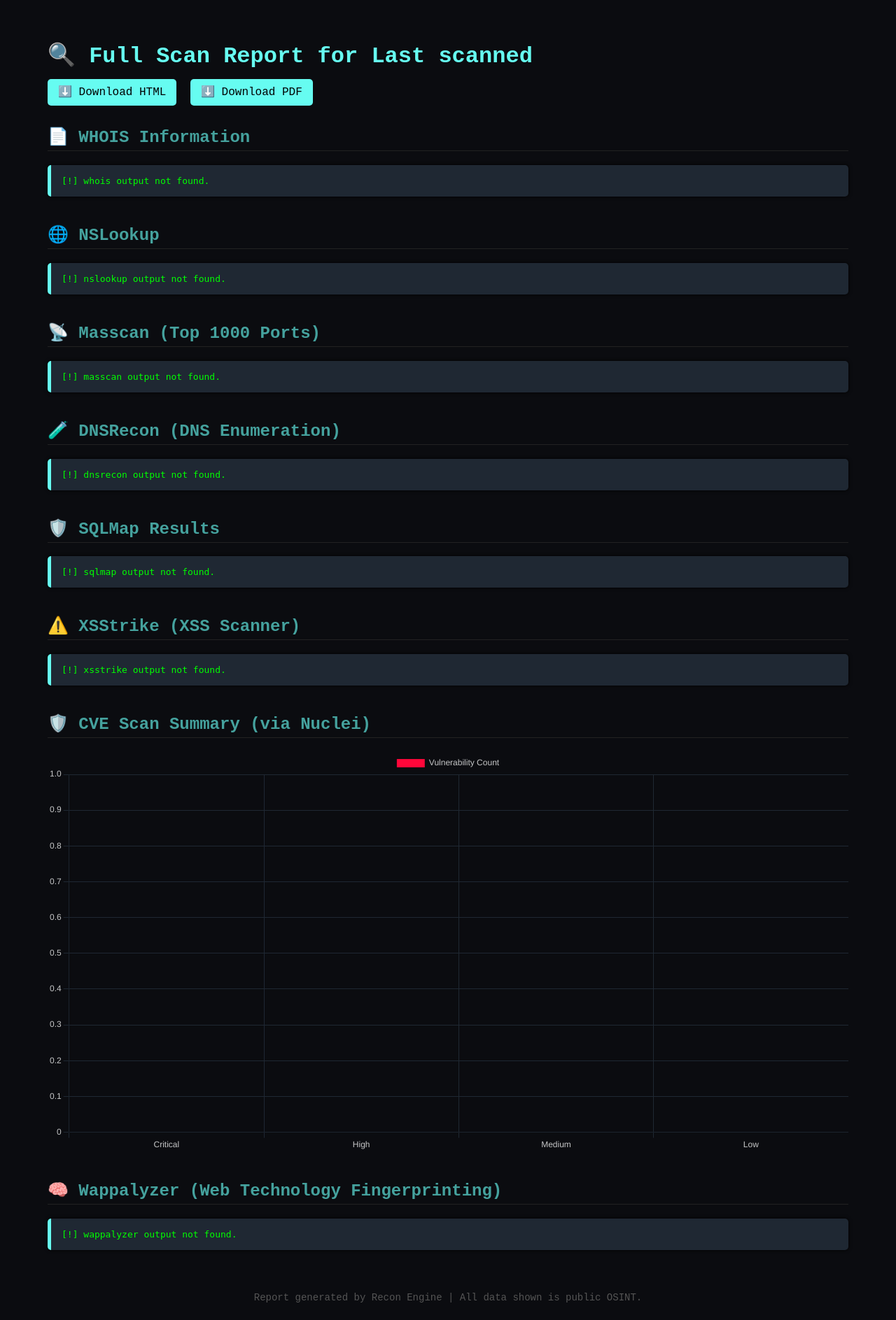
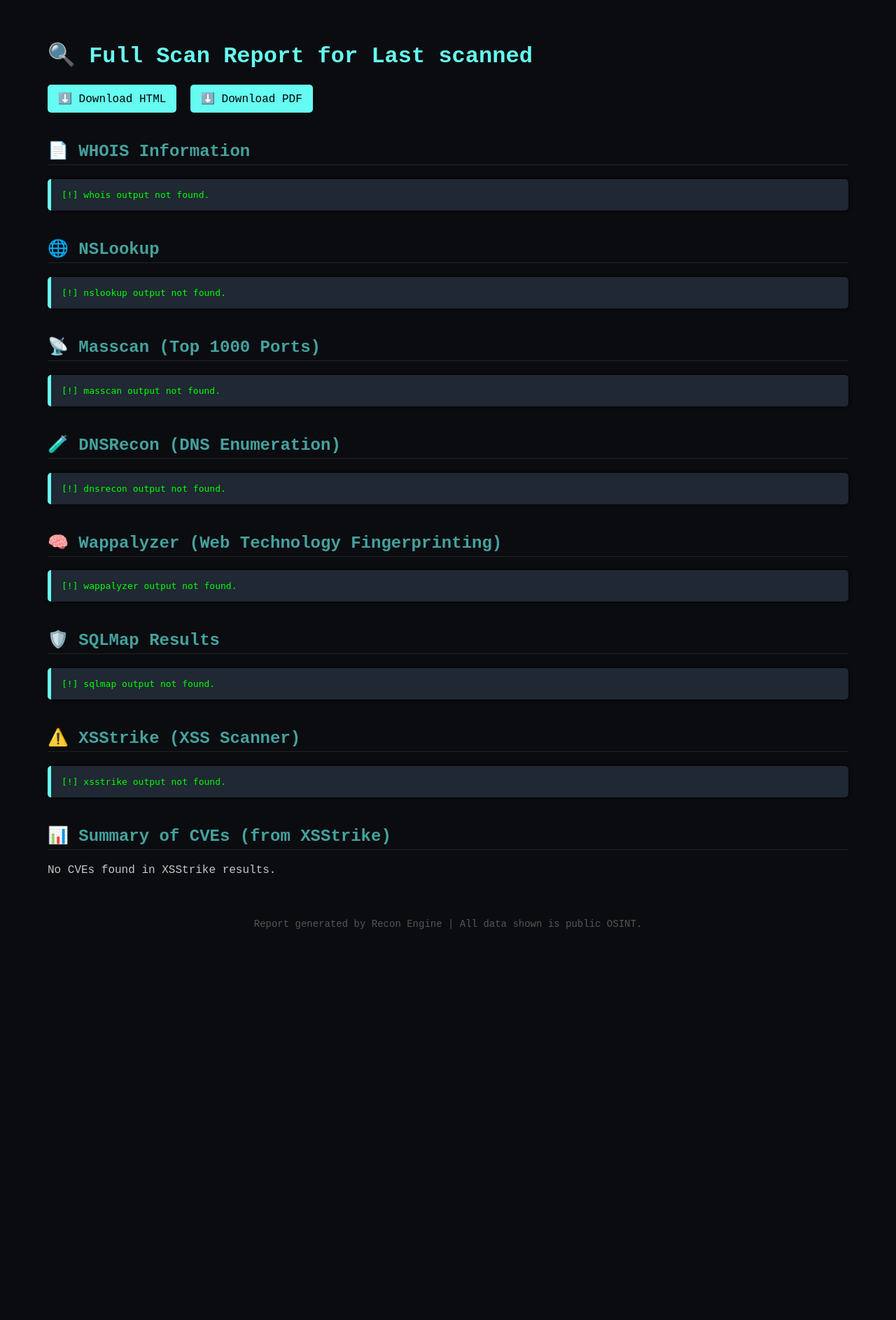
Before and after one commit to root-reborn/ivae, a Flask app: page /report in a window 1280 px wide. Shown: the top 1887 px of the page at 70% size. After the commit the page ends 1328 px from the top, so only its background shows below. Run offline with Flask 3, Linux system fonts and the light colour scheme.

Commit message:
CVE Summary Added

```diff
--- a/app.py
+++ b/app.py
@@ -8,6 +8,11 @@
 import threading
 import time
 from collections import Counter
+import matplotlib
+matplotlib.use('Agg')  # Important for headless environments (like PDF export)
+import matplotlib.pyplot as plt
+import requests
+import nvdlib
 
 app = Flask(__name__)
 OUTPUT_DIR = "output"
@@ -39,10 +44,7 @@
         result = subprocess.run(["nslookup", domain], capture_output=True, text=True, timeout=10)
         output = result.stdout
         matches = re.findall(r"Address:\s*([\d\.]+)", output)
-        if matches:
-            ip_address = matches[-1]
-            return ip_address, output
-        return None, output
+        return (matches[-1], output) if matches else (None, output)
     except Exception as e:
         return None, f"Error resolving IP: {e}"
 
@@ -51,24 +53,20 @@
 def strip_ansi(text):
     return ANSI_ESCAPE_RE.sub('', text)
 
-def run_command(cmd, output_file, step_name, strip_ansi_output=False):
+def run_command(cmd, output_file, step_name, strip_ansi_output=False, timeout=180):
     try:
         update_progress(f"Running {step_name}...")
         with open(output_file, "w") as out:
             out.write(f"Running command: {' '.join(cmd)}\n\n")
-            result = subprocess.run(cmd, stdout=subprocess.PIPE, stderr=subprocess.PIPE, timeout=180)
+            result = subprocess.run(cmd, stdout=subprocess.PIPE, stderr=subprocess.PIPE, timeout=timeout)
             stdout = result.stdout.decode(errors="ignore")
             stderr = result.stderr.decode(errors="ignore")
-
             if strip_ansi_output:
                 stdout = strip_ansi(stdout)
                 stderr = strip_ansi(stderr)
-
             out.write(stdout)
             if stderr:
-                out.write("\n--- STDERR ---\n")
-                out.write(stderr)
-
+                out.write("\n--- STDERR ---\n" + stderr)
         update_progress(f"{step_name} completed.")
     except subprocess.TimeoutExpired:
         update_progress(f"{step_name} timed out.")
@@ -77,89 +75,117 @@
     except Exception as e:
         update_progress(f"{step_name} failed.")
         with open(output_file, "w") as out:
-            out.write(f"ERROR: Failed to run command: {e}\n")
+            out.write(f"ERROR: {e}\n")
 
 def run_recon(target):
     domain = extract_domain(target)
     timestamp = progress["timestamp"]
-
     run_command(["whois", domain], f"{OUTPUT_DIR}/whois_{timestamp}.txt", "Whois")
-
     ip, nslookup_output = get_ip_from_nslookup(domain)
     with open(f"{OUTPUT_DIR}/nslookup_{timestamp}.txt", "w") as f:
         f.write(nslookup_output)
-
     if ip:
         run_command(["sudo", "masscan", ip, "-p1-1000"], f"{OUTPUT_DIR}/masscan_{timestamp}.txt", "Masscan")
     else:
         update_progress("IP resolution failed. Skipping Masscan.")
-        with open(f"{OUTPUT_DIR}/masscan_{timestamp}.txt", "w") as f:
-            f.write("[!] Failed to resolve IP for masscan.\n")
-
     run_command(["dnsrecon", "-d", domain, "-a"], f"{OUTPUT_DIR}/dnsrecon_{timestamp}.txt", "DNSRecon")
-
     url = f"https://{domain}" if not target.startswith("http") else target
     run_command(["wappalyzer", "-i", url], f"{OUTPUT_DIR}/wappalyzer_{timestamp}.txt", "Wappalyzer", strip_ansi_output=True)
-
-def run_cve_scan(target):
-    timestamp = progress["timestamp"]
-    url = f"https://{target}" if not target.startswith("http") else target
-    run_command([
-        "nuclei", "-u", url,
-        "-severity", "low,medium,high,critical",
-        "-json", "-o", f"{OUTPUT_DIR}/nuclei_{timestamp}.json"
-    ], f"{OUTPUT_DIR}/nuclei_{timestamp}.txt", "Nuclei CVE Scan")
 
 def run_scanning(target):
     timestamp = progress["timestamp"]
     url = f"https://{target}" if not target.startswith("http") else target
-
-    sqlmap_cmd = [
-        "sqlmap", "-u", url,
-        "--technique=BEUSTQ", "--crawl", "3",
-        "--batch", "--threads", "8"
-    ]
-    run_command(sqlmap_cmd, f"{OUTPUT_DIR}/sqlmap_{timestamp}.txt", "SQLMap")
-
-    xsstrike_cmd = ["xsstrike", "-u", url, "--crawl"]
-    run_command(xsstrike_cmd, f"{OUTPUT_DIR}/xsstrike_{timestamp}.txt", "XSStrike")
+    run_command(["xsstrike", "-u", url, "--crawl"], f"{OUTPUT_DIR}/xsstrike_{timestamp}.txt", "XSStrike", strip_ansi_output=True, timeout=120)
+    run_command(["sqlmap", "-u", url, "--technique=BEUSTQ", "--crawl", "3", "--batch", "--threads", "8"], f"{OUTPUT_DIR}/sqlmap_{timestamp}.txt", "SQLMap")
 
 def quick_scan(target):
     domain = extract_domain(target)
     timestamp = progress["timestamp"]
-
     run_command(["whois", domain], f"{OUTPUT_DIR}/whois_{timestamp}.txt", "Whois")
-
     ip, nslookup_output = get_ip_from_nslookup(domain)
     with open(f"{OUTPUT_DIR}/nslookup_{timestamp}.txt", "w") as f:
         f.write(nslookup_output)
-
     if ip:
         run_command(["sudo", "masscan", ip, "-p1-1000", "--rate", "1000"], f"{OUTPUT_DIR}/masscan_{timestamp}.txt", "Masscan")
     else:
         update_progress("IP resolution failed. Skipping Masscan.")
-        with open(f"{OUTPUT_DIR}/masscan_{timestamp}.txt", "w") as f:
-            f.write("[!] Failed to resolve IP for masscan.\n")
-
     url = f"https://{domain}" if not target.startswith("http") else target
     run_command(["wappalyzer", "-i", url], f"{OUTPUT_DIR}/wappalyzer_{timestamp}.txt", "Wappalyzer", strip_ansi_output=True)
-
     run_command(["dnsrecon", "-d", domain, "-a"], f"{OUTPUT_DIR}/dnsrecon_{timestamp}.txt", "DNSRecon")
 
-    for fname in ["sqlmap", "xsstrike", "nuclei", "nuclei.json"]:
-        open(os.path.join(OUTPUT_DIR, f"{fname}_{timestamp}.txt"), 'w').close()
+def get_cvss_score_from_nvd(cve_id):
+    try:
+        results = nvdlib.searchCVE(cveId=cve_id, key='98b53deb-a7ab-4397-a914-0334b30c04f6')
+        if results:
+            cve = results[0]
+            if hasattr(cve, 'v31score') and cve.v31score:
+                return float(cve.v31score), cve.v31vector
+            elif hasattr(cve, 'v3score') and cve.v3score:
+                return float(cve.v3score), cve.v3vector
+            elif hasattr(cve, 'v2score') and cve.v2score:
+                return float(cve.v2score), cve.v2vector
+    except Exception as e:
+        print(f"Error fetching CVSS data for {cve_id}: {e}")
+    return 0.0, ""
 
-def count_cve_severities():
-    timestamp = progress["timestamp"]
-    counts = {"low": 0, "medium": 0, "high": 0, "critical": 0}
-    try:
-        with open(os.path.join(OUTPUT_DIR, f"nuclei_{timestamp}.json")) as f:
-            data = [json.loads(line) for line in f if line.strip()]
-            severities = [entry.get("info", {}).get("severity", "").lower() for entry in data]
-            counts.update(Counter(severities))
-    except FileNotFoundError:
-        pass
-    return counts
+def parse_xsstrike_output(filepath):
+    with open(filepath, 'r', encoding='utf-8') as file:
+        lines = file.readlines()
+    cves = []
+    seen = set()
+    current_component = current_version = current_location = None
+    i = 0
+    while i < len(lines):
+        line = lines[i].strip()
+        if line.startswith('[+] Vulnerable component:'):
+            match = re.match(r'\[\+\] Vulnerable component: (.+?) v([0-9\.]+)', line)
+            if match:
+                current_component = match.group(1).strip()
+                current_version = match.group(2).strip()
+        elif line.startswith('[!] Component location:'):
+            current_location = line.split(":", 1)[1].strip()
+        elif line.startswith('[!] Summary:'):
+            summary = line.split(":", 1)[1].strip()
+            i += 1
+            severity = lines[i].strip().split(":", 1)[1].strip().lower()
+            i += 1
+            cve_line = lines[i].strip()
+            cve_match = re.match(r'\[\!\] CVE: (CVE-\d{4}-\d+)', cve_line)
+            if cve_match:
+                cve_id = cve_match.group(1)
+                if cve_id in seen:
+                    i += 1
+                    continue
+                seen.add(cve_id)
+                score, vector = get_cvss_score_from_nvd(cve_id)
+                cves.append({
+                    "component": current_component,
+                    "version": current_version,
+                    "location": current_location,
+                    "severity": severity,
+                    "cve": cve_id,
+                    "description": summary,
+                    "cvss": score,
+                    "vector": vector
+                })
+        i += 1
+    return cves
+
+def plot_cve_severity_distribution(cves):
+    severity_counts = Counter(cve["severity"] for cve in cves)
+    labels = ["low", "medium", "high"]
+    values = [severity_counts.get(label, 0) for label in labels]
+    colors = ['#87ceeb', '#ffa500', '#ff073a']
+    plt.figure(figsize=(4, 3))  # Smaller size
+    plt.bar(labels, values, color=colors)
+    plt.title("CVE Severity Distribution")
+    plt.xlabel("Severity")
+    plt.ylabel("Count")
+    plt.tight_layout()
+    chart_path = os.path.join(OUTPUT_DIR, "xsstrike_cve_chart.png")
+    plt.savefig(chart_path)
+    plt.close()
+    return chart_path
 
 def load_output(tool):
     filename = f"{tool}_{progress.get('timestamp', 'latest')}.txt"
@@ -174,28 +200,24 @@
     if request.method == "POST":
         target = request.form.get("target")
         scan_type = request.form.get("scan_type")
-
         if not target or not scan_type:
             return "Target and Scan Type are required", 400
-
         clear_output_dir()
-        progress["status"] = "Scanning..."
-        progress["steps"] = []
-        progress["scan_type"] = scan_type
-        progress["timestamp"] = time.strftime("%Y%m%d_%H%M%S")
-
+        progress.update({
+            "status": "Scanning...",
+            "steps": [],
+            "scan_type": scan_type,
+            "timestamp": time.strftime("%Y%m%d_%H%M%S")
+        })
         def run_selected_scan():
             if scan_type == "quick":
                 quick_scan(target)
             else:
                 run_recon(target)
-                run_cve_scan(target)
                 run_scanning(target)
             progress["status"] = "Completed"
-
         threading.Thread(target=run_selected_scan).start()
         return render_template("loading.html", target=target)
-
     return render_template("form.html")
 
 @app.route("/progress")
@@ -204,24 +226,19 @@
 
 @app.route("/report")
 def report():
-    context = {
-        "target": "Last scanned",
-        "scan_type": progress.get("scan_type", "full"),
-        "whois": load_output("whois"),
-        "nslookup": load_output("nslookup"),
-        "masscan": load_output("masscan"),
-        "dnsrecon": load_output("dnsrecon"),
-        "whatweb": load_output("wappalyzer"),
-        "sqlmap": load_output("sqlmap"),
-        "xsstrike": load_output("xsstrike"),
-        "cve_counts": count_cve_severities()
+    timestamp = progress["timestamp"]
+    xsstrike_path = os.path.join(OUTPUT_DIR, f"xsstrike_{timestamp}.txt")
+    xsstrike_cves = parse_xsstrike_output(xsstrike_path) if os.path.exists(xsstrike_path) else []
+    xsstrike_cves.sort(key=lambda x: x.get("cvss", 0), reverse=True)
+    severity_counts = Counter(cve["severity"] for cve in xsstrike_cves)
+    xsstrike_summary = {
+        "low": severity_counts.get("low", 0),
+        "medium": severity_counts.get("medium", 0),
+        "high": severity_counts.get("high", 0)
     }
-    return render_template("report.html", **context)
-
-@app.route("/download/html")
-def download_html():
-    rendered = render_template("report.html",
-        target="YourTarget",
+    chart_path = plot_cve_severity_distribution(xsstrike_cves) if xsstrike_cves else None
+    return render_template("report.html",
+        target="Last scanned",
         scan_type=progress.get("scan_type", "full"),
         whois=load_output("whois"),
         nslookup=load_output("nslookup"),
@@ -230,29 +247,17 @@
         whatweb=load_output("wappalyzer"),
         sqlmap=load_output("sqlmap"),
         xsstrike=load_output("xsstrike"),
-        cve_counts=count_cve_severities()
+        xsstrike_cves=xsstrike_cves,
+        xsstrike_chart=chart_path,
+        xsstrike_summary=xsstrike_summary
     )
-    html_path = os.path.join(OUTPUT_DIR, f"report_{progress['timestamp']}.html")
-    with open(html_path, "w") as f:
-        f.write(rendered)
-    return send_file(html_path, as_attachment=True, download_name="recon_report.html")
-
 @app.route("/download/pdf")
 def download_pdf():
-    rendered = render_template("report.html",
-        target="YourTarget",
-        scan_type=progress.get("scan_type", "full"),
-        whois=load_output("whois"),
-        nslookup=load_output("nslookup"),
-        masscan=load_output("masscan"),
-        dnsrecon=load_output("dnsrecon"),
-        whatweb=load_output("wappalyzer"),
-        sqlmap=load_output("sqlmap"),
-        xsstrike=load_output("xsstrike"),
-        cve_counts=count_cve_severities()
-    )
-    pdf_path = os.path.join(OUTPUT_DIR, f"report_{progress['timestamp']}.pdf")
-    pdfkit.from_string(rendered, pdf_path)
+    timestamp = progress["timestamp"]
+    chart_path = os.path.join(OUTPUT_DIR, "xsstrike_cve_chart.png")
+    report_html = report()
+    pdf_path = os.path.join(OUTPUT_DIR, f"report_{timestamp}.pdf")
+    pdfkit.from_string(report_html, pdf_path, options={"enable-local-file-access": ""})
     return send_file(pdf_path, as_attachment=True, download_name="recon_report.pdf")
 
 if __name__ == "__main__":
--- a/templates/report.html
+++ b/templates/report.html
@@ -46,14 +46,55 @@
             color: #555;
             font-size: 14px;
         }
+
+        table {
+            width: 100%;
+            border-collapse: collapse;
+            background-color: #1f2833;
+            margin-top: 20px;
+        }
+
+        th, td {
+            border: 1px solid #444;
+            padding: 10px;
+            text-align: left;
+            vertical-align: top;
+        }
+
+        th {
+            background-color: #66fcf1;
+            color: #0b0c10;
+        }
+
+        .low {
+            color: #33ccff;
+        }
+
+        .medium {
+            color: #ffa600;
+        }
+
+        .high {
+            color: #ff073a;
+        }
+
+        a.button {
+            padding: 10px 15px;
+            background-color: #66fcf1;
+            color: #000;
+            text-decoration: none;
+            border-radius: 5px;
+            margin-right: 10px;
+            display: inline-block;
+        }
     </style>
 </head>
 <body>
     <h1>🔍 {{ 'Quick Scan Report' if scan_type == 'quick' else 'Full Scan Report' }} for {{ target }}</h1>
 
     <div style="margin-bottom: 20px;">
-        <a href="/download/html" style="padding: 10px 15px; background-color: #66fcf1; color: #000; text-decoration: none; border-radius: 5px; margin-right: 10px;">⬇️ Download HTML</a>
-        <a href="/download/pdf" style="padding: 10px 15px; background-color: #66fcf1; color: #000; text-decoration: none; border-radius: 5px;">⬇️ Download PDF</a>
+        <a href="/download/html" class="button">⬇️ Download HTML</a>
+        <a href="/download/pdf" class="button">⬇️ Download PDF</a>
     </div>
 
     <div class="section">
@@ -78,6 +119,11 @@
 
     {% if scan_type == 'full' %}
         <div class="section">
+            <h2>🧠 Wappalyzer (Web Technology Fingerprinting)</h2>
+            <pre>{{ whatweb }}</pre>
+        </div>
+
+        <div class="section">
             <h2>🛡️ SQLMap Results</h2>
             <pre>{{ sqlmap }}</pre>
         </div>
@@ -87,41 +133,67 @@
             <pre>{{ xsstrike }}</pre>
         </div>
 
+        {% if xsstrike_cves %}
         <div class="section">
-            <h2>🛡️ CVE Scan Summary (via Nuclei)</h2>
-            <canvas id="cveChart" width="600" height="300"></canvas>
+            <h2>📊 Summary of CVEs (from XSStrike)</h2>
+            <canvas id="xsstrikeChart" width="600" height="300"></canvas>
+
+            <table>
+                <thead>
+                    <tr>
+                        <th>CVE ID</th>
+                        <th>Severity</th>
+                        <th>Description</th>
+                        <th>CVSS Score</th>
+                    </tr>
+                </thead>
+                <tbody>
+                    {% for cve in xsstrike_cves %}
+                    <tr>
+                        <td>{{ cve.cve }}</td>
+                        <td class="{{ cve.severity }}">{{ cve.severity | capitalize }}</td>
+                        <td>{{ cve.description }}</td>
+                        <td>{{ "%.2f"|format(cve.cvss) if cve.cvss is not none else 'N/A' }}</td>
+                    </tr>
+                    {% endfor %}
+                </tbody>
+            </table>
+        </div>
+        {% else %}
+        <div class="section">
+            <h2>📊 Summary of CVEs (from XSStrike)</h2>
+            <p>No CVEs found in XSStrike results.</p>
         </div>
         {% endif %}
-
+    {% else %}
         <div class="section">
             <h2>🧠 Wappalyzer (Web Technology Fingerprinting)</h2>
             <pre>{{ whatweb }}</pre>
         </div>
+    {% endif %}
 
     <div class="footer">
         Report generated by Recon Engine | All data shown is public OSINT.
     </div>
 
-    {% if scan_type == 'full' %}
+    {% if scan_type == 'full' and xsstrike_summary %}
     <script>
-        const ctx = document.getElementById('cveChart').getContext('2d');
-        const cveChart = new Chart(ctx, {
+        const xsCtx = document.getElementById('xsstrikeChart').getContext('2d');
+        const xsstrikeChart = new Chart(xsCtx, {
             type: 'bar',
             data: {
-                labels: ['Critical', 'High', 'Medium', 'Low'],
+                labels: ['High', 'Medium', 'Low'],
                 datasets: [{
-                    label: 'Vulnerability Count',
+                    label: 'Number of CVEs',
                     data: [
-                        {{ cve_counts['critical'] }},
-                        {{ cve_counts['high'] }},
-                        {{ cve_counts['medium'] }},
-                        {{ cve_counts['low'] }}
+                        {{ xsstrike_summary.get('high', 0) }},
+                        {{ xsstrike_summary.get('medium', 0) }},
+                        {{ xsstrike_summary.get('low', 0) }}
                     ],
                     backgroundColor: [
                         '#ff073a',
                         '#ffa600',
-                        '#f6c90e',
-                        '#00c896'
+                        '#33ccff'
                     ],
                     borderRadius: 5,
                     borderWidth: 1
```
Lines whose indentation alone changed are shown as unchanged.
